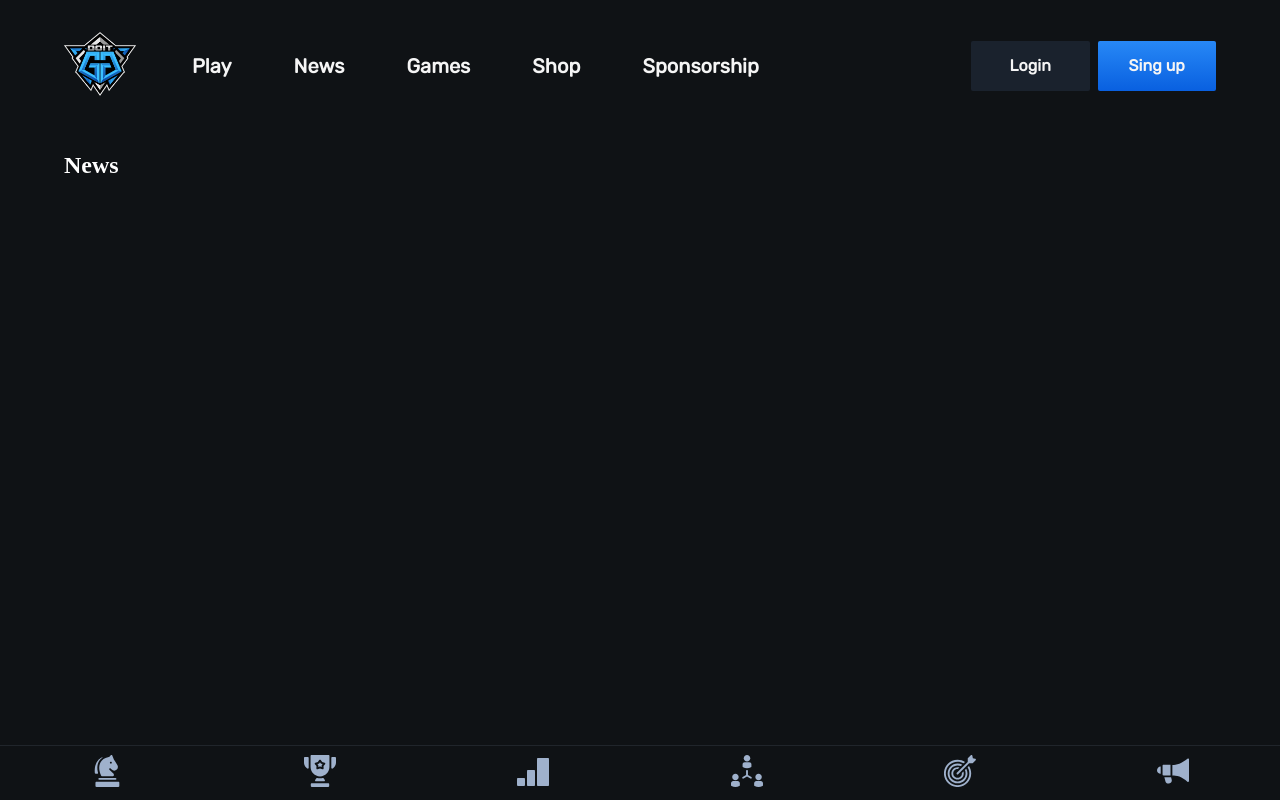
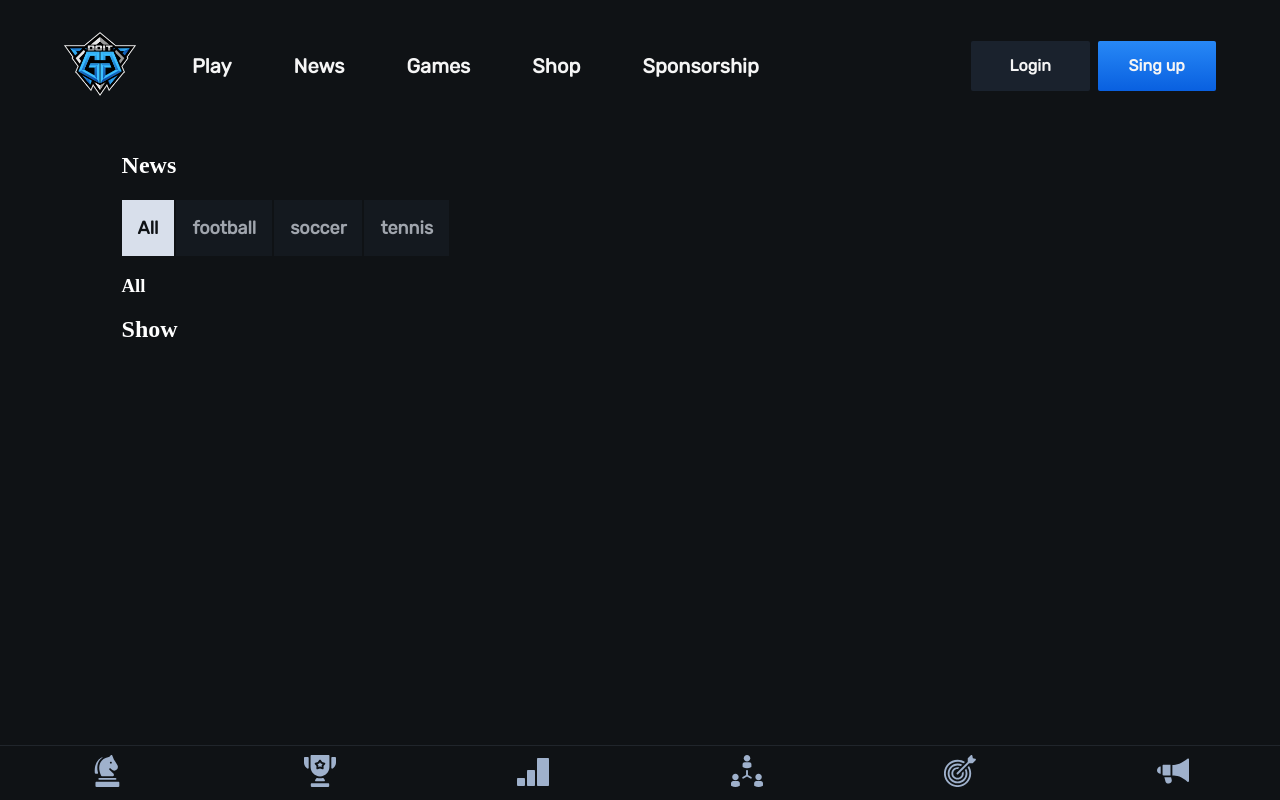
Before and after one commit to sergiymatsiuk/DOIT, a Nuxt app: page /news in a window 1280 px wide. Built offline with nearby package versions, Linux system fonts and the light colour scheme.

Commit message:
finish component SelectGame

```diff
--- a/assets/style/global.scss
+++ b/assets/style/global.scss
@@ -11,3 +11,9 @@ body {
   background-color: $main-bg;
   color: $main-color;
 }
+.page-enter-active, .page-leave-active {
+  transition: opacity .5s;
+}
+.page-enter, .page-leave-active {
+  opacity: 0;
+}
--- /dev/null
+++ b/components/basic/SelectGame.vue
@@ -0,0 +1,79 @@
+<template>
+  <ul class="games">
+    <li
+      class="games__item"
+      :class="{'games__item-active': active==='All'}"
+      @click.prevent="changeActive('All')">All</li>
+    <li
+      class="games__item"
+      :class="{'games__item-active': active===game}"
+      @click.prevent="changeActive(game)"
+      v-for="(game, idx) in games"
+      :key="idx">
+      {{game}}</li>
+  </ul>
+</template>
+
+<script>
+export default {
+  name: 'select-game',
+  props: {
+    games: {
+      type: Array,
+      required: true
+    }
+  },
+  data () {
+    return {
+      active: 'All'
+    }
+  },
+  watch: {
+    active () {
+      this.$emit('change-show-game', this.active)
+      console.log(this.active)
+    }
+  },
+  methods: {
+    changeActive(item) {
+      this.active = item
+    }
+  }
+}
+</script>
+
+<style lang="scss" scoped>
+  .games {
+    display: flex;
+    gap: 7px;
+    flex-wrap: wrap;
+    &__item {
+      padding: 16px;
+      font-family: 'Rubik';
+      font-size: 14px;
+      font-weight: 600;
+      line-height: 14px;
+      color:#A0A5AD;
+      background: #14191F;
+      &:hover {
+        color: #0F1215;
+        background: #D8DFEB;
+      }
+    }
+    &__item-active {
+      color: #0F1215;
+      background: #D8DFEB;
+    }
+  }
+  @media (min-width: 700px) {
+    .games {
+      display: flex;
+      gap: 2px;
+      &__item {
+        font-size: 18px;
+        font-weight: 600;
+        line-height: 24px;
+      }
+    }
+  }
+</style>
--- /dev/null
+++ b/components/news/NewsShow.vue
@@ -0,0 +1,3 @@
+<template>
+  <h2>Show</h2>
+</template>
--- a/nuxt.config.js
+++ b/nuxt.config.js
@@ -21,8 +21,8 @@ export default {
 
   // Global CSS: https://go.nuxtjs.dev/config-css
   css: [
+    '~/assets/style/normalize.css',
     '~/assets/style/global.scss',
-    '~/assets/style/normalize.css',
     '~/assets/style/input.scss'
   ],
 
--- a/pages/news.vue
+++ b/pages/news.vue
@@ -1,3 +1,38 @@
 <template>
-  <h2>News</h2>
+  <div class="container">
+    <h2 class="news__title">News</h2>
+    <select-game
+    :games="listGame"
+    @change-show-game="changeGame"/>
+    <h3>{{showGame}}</h3>
+    <news-show/>
+  </div>
 </template>
+
+<script>
+import SelectGame from '@/components/basic/SelectGame'
+import NewsShow from '@/components/news/NewsShow'
+
+export default {
+  name: 'news',
+  components: {
+    SelectGame,
+    NewsShow
+  },
+  data () {
+    return {
+      listGame: ['football', 'soccer', 'tennis'],
+      showGame: 'All'
+    }
+  },
+  methods: {
+    changeGame(game) {
+      this.showGame = game
+    }
+  }
+}
+</script>
+
+<style lang="scss" scoped>
+
+</style>
```
Also changed, not shown: assets/style/normalize.css.
